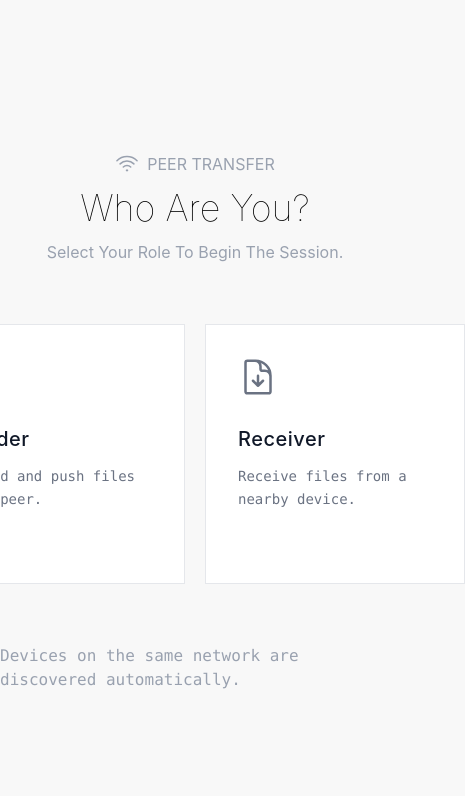
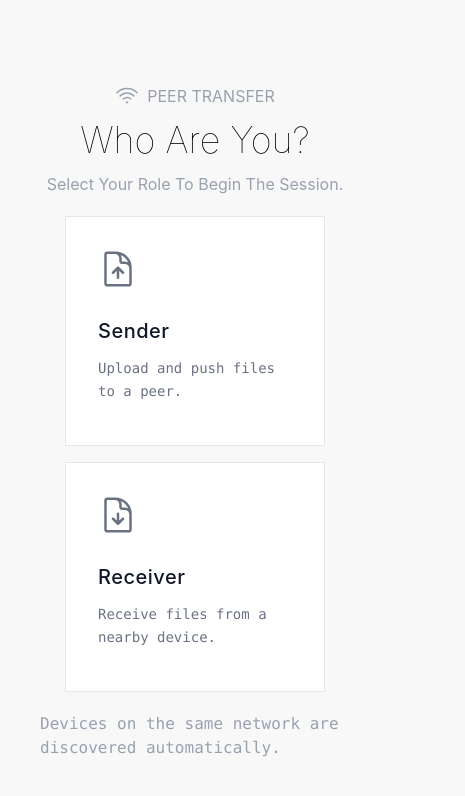
Before and after one commit to gurunath-patil/Airbeam_frontend, a React (Vite) app: page / in a window 390 px wide. Shown: the top 796 px of the page, 465 px wide, since content can reach past the window. Built offline with nearby package versions, Linux system fonts and the light colour scheme.

Commit message:
Refactor layout and improve responsiveness in HomePage, DocumentView, Progress, and Sender components

```diff
--- a/src/components/DocumentView.tsx
+++ b/src/components/DocumentView.tsx
@@ -17,7 +17,7 @@ export default function FileAttachment({ files = [] }: IProps) {
 					className='w-full max-w-2xl border border-gray-200 rounded bg-white text-sm font-mono text-gray-700'>
 					{/* Top Row: File Name and Size */}
 					<div className='flex items-center justify-between p-4 border-b border-gray-100'>
-						<div className='flex items-center gap-3'>
+						<div className='flex items-center gap-3 w-6/12'>
 							{/* File Icon */}
 							<svg
 								className='w-5 h-5 text-gray-400 flex-shrink-0'
@@ -33,7 +33,7 @@ export default function FileAttachment({ files = [] }: IProps) {
 							</svg>
 							<span className='text-gray-900 truncate font-sans tracking-wide'>{file.name}</span>
 						</div>
-						<span className='text-gray-400 tabular-nums'>{(file.size / 1024).toFixed(1)} KB</span>
+						<span className='text-gray-400'>{(file.size / 1024).toFixed(1)} KB</span>
 					</div>
 
 					{index === files.length - 1 && (
--- a/src/pages/index.tsx
+++ b/src/pages/index.tsx
@@ -20,7 +20,7 @@ export default function HomePage() {
 		navigate('/receiver')
 	}
 	return (
-		<div className='flex flex-col justify-center gap-y-15 items-center h-screen'>
+		<div className='flex flex-col justify-center gap-y-5 md:gap-y-15 items-center h-screen'>
 			<div className='flex flex-col gap-y-3 items-center'>
 				<div className='flex items-center gap-2 text-gray-400'>
 					<svg
@@ -42,9 +42,9 @@ export default function HomePage() {
 				<p className='capitalize text-gray-400'>select your role to begin the session.</p>
 			</div>
 
-			<div className='flex gap-x-5 justify-center'>
+			<div className='grid grid-cols-1 md:grid-cols-2 gap-4'>
 				<button
-					className='w-[260px] h-[260px] bg-white border border-gray-200 text-left p-8 flex flex-col justify-start items-start transition-all hover:border-gray-400 hover:shadow-sm focus:outline-none group'
+					className='w-[260px] h-[230px] md:h-[260px] bg-white border border-gray-200 text-left p-8 flex flex-col justify-start items-start transition-all hover:border-gray-400 hover:shadow-sm focus:outline-none group'
 					onClick={handleSenderClick}>
 					<div className='mb-7 text-gray-500 group-hover:text-gray-800 transition-colors'>
 						<svg
@@ -70,7 +70,7 @@ export default function HomePage() {
 					</div>
 				</button>
 				<button
-					className='w-[260px] h-[260px] bg-white border border-gray-200 text-left p-8 flex flex-col justify-start items-start transition-all hover:border-gray-400 hover:shadow-sm focus:outline-none group'
+					className='w-[260px] h-[230px] md:h-[260px] bg-white border border-gray-200 text-left p-8 flex flex-col justify-start items-start transition-all hover:border-gray-400 hover:shadow-sm focus:outline-none group'
 					onClick={handleReceiverClick}>
 					<div className='mb-7 text-gray-500 group-hover:text-gray-800 transition-colors'>
 						<svg
@@ -96,7 +96,7 @@ export default function HomePage() {
 					</div>
 				</button>
 			</div>
-			<div className='flex justify-center'>
+			<div className='flex justify-center px-10 md:px-0'>
 				<p className='text-gray-400 font-mono'>
 					Devices on the same network are discovered automatically.
 				</p>
--- a/src/pages/progress.tsx
+++ b/src/pages/progress.tsx
@@ -5,7 +5,7 @@ import CircularProgress from '@/components/CircularProgress'
 import DocumentView from '@/components/DocumentView'
 import { useNavigate } from 'react-router-dom'
 export default function Progress() {
-	const { transferProgress, filesToSend } = usePeerContext()
+	const { transferProgress, filesToSend, setFilesToSend, receiverPeer } = usePeerContext()
 	const [transferred, setTransferred] = useState<number>(0)
 	const [totalSize, setTotalSize] = useState(0)
 	const navigate = useNavigate()
@@ -35,6 +35,10 @@ export default function Progress() {
 
 	function onBackToHome(event: React.MouseEvent<HTMLButtonElement>) {
 		event.preventDefault()
+		if (receiverPeer) {
+			receiverPeer.exitSession()
+		}
+		setFilesToSend([])
 		navigate('/')
 	}
 	return (
--- a/src/pages/sender.tsx
+++ b/src/pages/sender.tsx
@@ -25,7 +25,9 @@ export default function Sender() {
 			<div className='grid grid-cols-1 gap-y-14 md:grid-cols-2 p-8 md:px-30 md:py-20 gap-x-20'>
 				<div className='flex flex-col gap-y-5'>
 					<FileUpload />
-					<FileAttachment files={filesToSend} />
+					<div>
+						<FileAttachment files={filesToSend} />
+					</div>
 				</div>
 				<div className=' border-amber-600'>
 					<ReceiverList />
```
